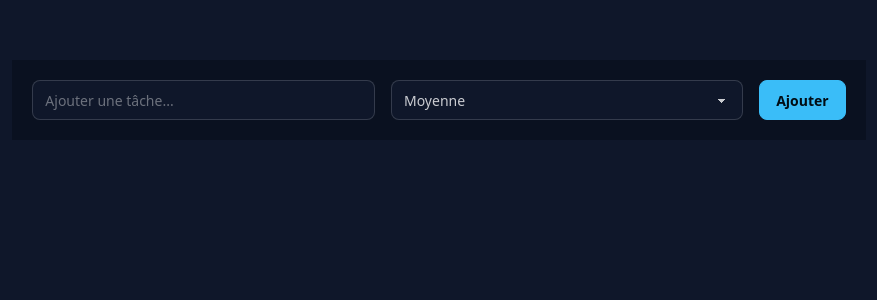
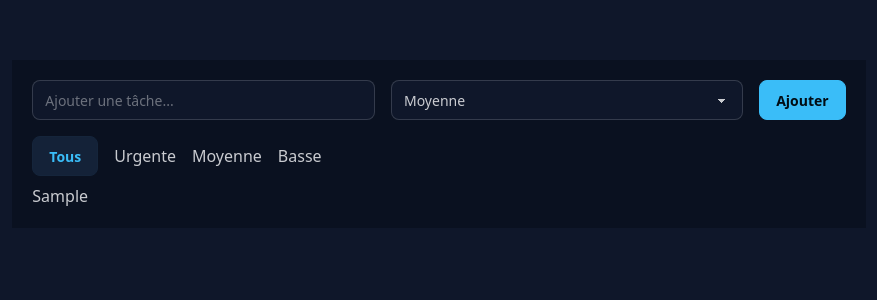
Before and after one commit to LiesTDJ/checkListReact001, a React (Vite) app: page / in a window 1280 px wide. Both pictures are taken after typing "Sample" into the empty fields and a click on the button "Ajouter". Shown: the top 300 px of the page, without its empty margins (201-1078 px from the left). Built offline with nearby package versions, Linux system fonts and the light colour scheme.

Commit message:
Creation of the filter button Tous and the TodoItem component

```diff
--- a/src/App.tsx
+++ b/src/App.tsx
@@ -1,4 +1,5 @@
 import { useEffect, useState } from "react"
+import TodoItem from "./TodoItem";
 
 type Priority = "Urgente" | "Moyenne" | "Basse"
 
@@ -15,6 +16,7 @@ function App() {
   const savedTodos = localStorage.getItem("todos")
   const initialTodos = savedTodos ? JSON.parse(savedTodos) : []
   const [todos, setTodos] = useState<Todo[]>(initialTodos)
+  const [filter, setFilter] = useState<Priority | "Tous">("Tous")
 
   useEffect(() => {
     localStorage.setItem("todos", JSON.stringify(todos))
@@ -35,7 +37,15 @@ function App() {
     setTodos(newTodos)
     setInput("")
     setPriority("Moyenne")
-    console.log("newTodos 4 : " + JSON.stringify(newTodos));
+    console.log("newTodos : " + JSON.stringify(newTodos));
+  }
+
+  let filteredTodos: Todo[] = []
+
+  if (filter == "Tous") {
+    filteredTodos = todos
+  } else {
+    filteredTodos = todos.filter(todo => todo.priority == filter)
   }
 
   return (
@@ -65,6 +75,30 @@ function App() {
             Ajouter
             </button>
         </div>
+        <div className="space-y-2 flex-1 h-fit">
+          <div className="flex flex-wrap gap-4">
+            <button
+              className={`btn btn-soft ${filter === "Tous" ? "btn-primary" : ""}`}
+              onClick={() => setFilter("Tous")}
+              >Tous
+            </button>
+            <button>Urgente</button>
+            <button>Moyenne</button>
+            <button>Basse</button>
+
+          </div>
+          {filteredTodos.length > 0 ? (
+            <ul className="divide-y divide-primary/20">
+              {filteredTodos.map((todo) => (
+                <li key={todo.id}>
+                  <TodoItem todo={todo} />
+                </li>
+              ))}
+            </ul>
+          ) : (
+            <div>test 2</div>
+          )}
+        </div>
       </div>
     </div>
   )
--- /dev/null
+++ b/src/TodoItem.tsx
@@ -0,0 +1,21 @@
+type Priority = "Urgente" | "Moyenne" | "Basse"
+
+type Todo = {
+  id: number;
+  text: string;
+  priority: Priority
+}
+
+type Props = {
+    todo: Todo
+}
+
+const TodoItem = ({ todo }: Props) => {
+    return (
+        <li>
+            {todo.text}
+        </li>
+    )
+}
+
+export default TodoItem
```
